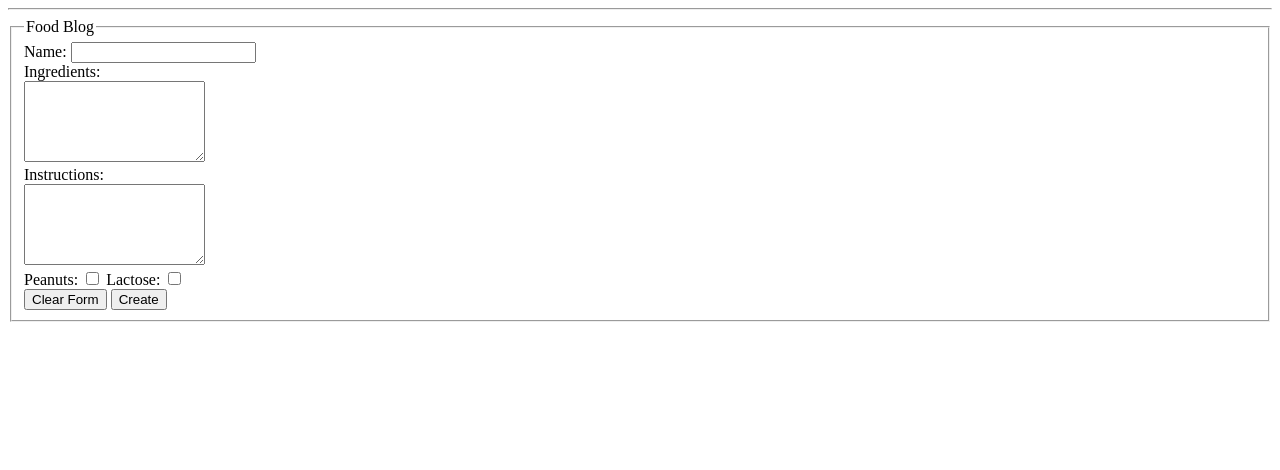
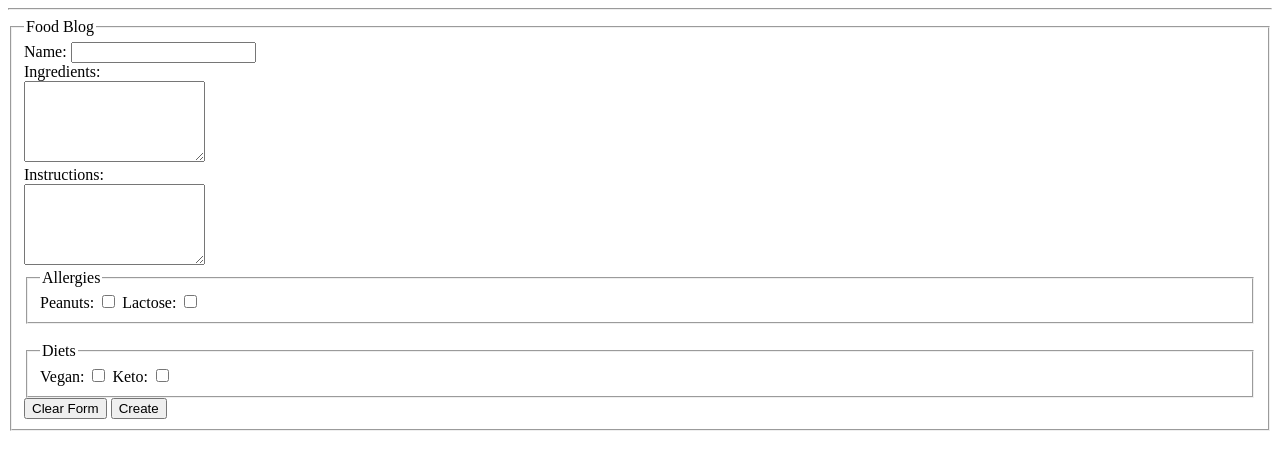
Before and after one commit to WebProgrammingSp2022/CS4-FoodBlog, a website: page public/views/index.html in a window 1280 px wide. Drawn offline with nearby package versions, Linux system fonts and the light colour scheme; files whose address does not match are found by name.

Commit message:
Update index.html

```diff
--- a/public/views/index.html
+++ b/public/views/index.html
@@ -29,17 +29,23 @@
                         <textarea id="instructions" rows="5" cols="20" name="comments" form="usrform">
                         </textarea>
 <br>
+                        <fieldset>
+                        <legend>Allergies</legend>
                         <label for="peanuts">Peanuts:</label>
                         <input type="checkbox" id="peanuts" name="allergies" value="Peanuts" >
 
                         <label for="lactose">Lactose:</label>
                         <input type="checkbox" id="lactose" name="allergies" value="Lactose" >
+                          </fieldset>
 <br>
-<!--
+                        <fieldset>
+                        <legend>Diets</legend>
+                        <label for="vegan">Vegan:</label>
+                        <input type="checkbox" id="vegan" name="diets" value="Vegan" >
 
-                        <label for="diets">Diets:</label>
-
-                      -->
+                        <label for="keto">Keto:</label>
+                        <input type="checkbox" id="keto" name="diets" value="Keto" >
+                        </fieldset>
 
 <!-- ingredients textarea
      instructions textarea
@@ -56,7 +62,7 @@
       <input id="updateButton" type="button" value="Update" />
       <input id="deleteButton" type="button" value="Delete" />-->
 
-                </fieldset>
+    </fieldset>
 
             </form>
 <ul id="list"></ul>
```
